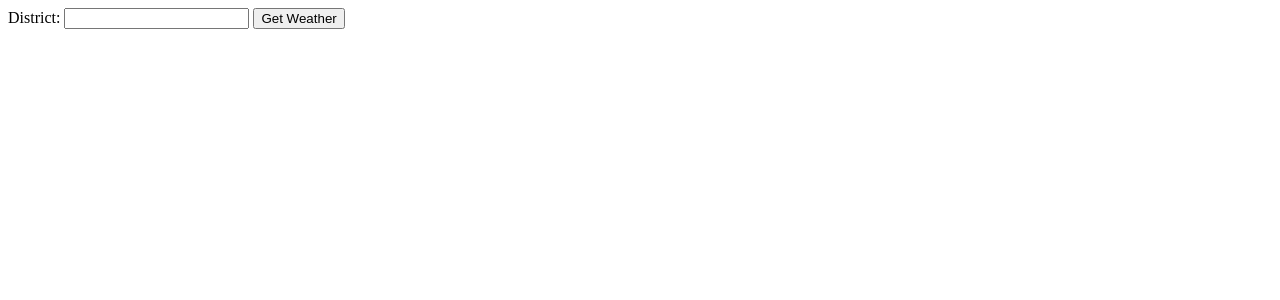
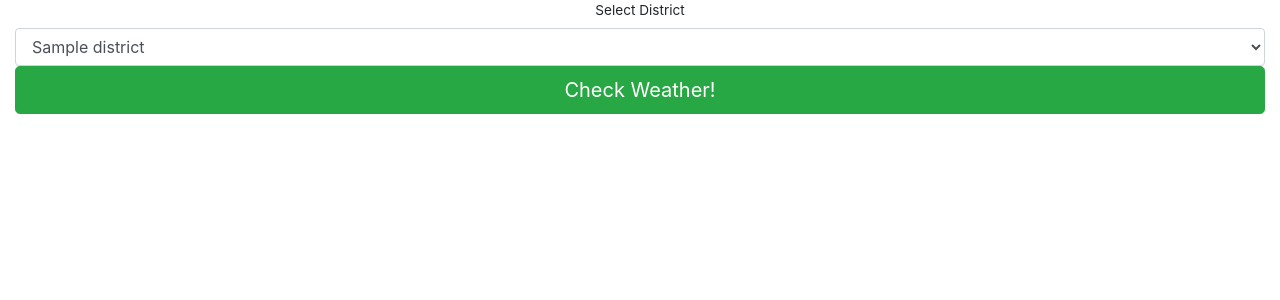
Before and after one commit to ArifShariar/FunWithAPIs, a Django app: template templates/Weather/weather.html in a window 1280 px wide. Shown: the top 300 px of the page. Run offline with Django 3.2, Linux system fonts and the light colour scheme; the template is opened without the code that fills it: most values are stand-ins (such as "Sample title", 1, 10 or a date in 2020); parts of the project's set-up code (start-up, migrations or seed data) failed here and were passed over; some libraries are stand-ins or nearby versions.

Commit message:
Changed weather.html

```diff
--- a/Weather/views.py
+++ b/Weather/views.py
@@ -12,5 +12,6 @@ def weather(request):
     while k <= 63:
         districts.append(data['districts'][k]['name'])
         k += 1
+    districts.sort()
     context = {'districts': districts}
     return render(request, 'Weather/weather.html', context)
--- /dev/null
+++ b/static/css/weatherPage.css
@@ -0,0 +1,6 @@
+label{
+    display: block;
+    text-align: center;
+    line-height: 150%;
+    font-size: .85em;
+}
--- a/templates/Weather/weather.html
+++ b/templates/Weather/weather.html
@@ -1,3 +1,4 @@
+{% load static %}
 <!doctype html>
 <html lang="en">
 <head>
@@ -5,8 +6,12 @@
   <meta name="viewport" content="width=device-width, initial-scale=1">
   <title>Weather Forecast</title>
   <link rel="stylesheet" href="//code.jquery.com/ui/1.13.0/themes/base/jquery-ui.css">
+    <meta name="viewport" content="width=device-width, initial-scale=1, shrink-to-fit=no">
+    <link rel="stylesheet" href="https://maxcdn.bootstrapcdn.com/bootstrap/4.0.0/css/bootstrap.min.css" integrity="sha384-Gn5384xqQ1aoWXA+058RXPxPg6fy4IWvTNh0E263XmFcJlSAwiGgFAW/dAiS6JXm" crossorigin="anonymous">
+    <link rel="stylesheet" type="text/css" href="{% static 'css/weatherPage.css' %}">
   <script src="https://code.jquery.com/jquery-3.6.0.js"></script>
   <script src="https://code.jquery.com/ui/1.13.0/jquery-ui.js"></script>
+
   <script>
   $( function() {
     var availableTags = [
@@ -23,13 +28,24 @@
 
 
 <body>
-    <div>
-        <form action="" method="post">
-            {% csrf_token %}
-            <label for="districts">District:</label>
-            <input type="text" name="districts" id="districts">
-            <input type="submit" value="Get Weather">
+    <div class="container-fluid">
+        <form>
+        {% csrf_token %}
+            <div class="form-group">
+                <label for="selectDistrict" >Select District</label>
+                <select class="form-control" id="selectDistrict">
+                    {% for district in districts %}
+                        <option>{{ district }}</option>
+                    {% endfor %}
+                </select>
+                <button type="submit" class="btn btn-success btn-lg btn-block">Check Weather!</button>
+            </div>
         </form>
     </div>
+
+    <script src="https://code.jquery.com/jquery-3.2.1.slim.min.js" integrity="sha384-KJ3o2DKtIkvYIK3UENzmM7KCkRr/rE9/Qpg6aAZGJwFDMVNA/GpGFF93hXpG5KkN" crossorigin="anonymous"></script>
+    <script src="https://cdnjs.cloudflare.com/ajax/libs/popper.js/1.12.9/umd/popper.min.js" integrity="sha384-ApNbgh9B+Y1QKtv3Rn7W3mgPxhU9K/ScQsAP7hUibX39j7fakFPskvXusvfa0b4Q" crossorigin="anonymous"></script>
+    <script src="https://maxcdn.bootstrapcdn.com/bootstrap/4.0.0/js/bootstrap.min.js" integrity="sha384-JZR6Spejh4U02d8jOt6vLEHfe/JQGiRRSQQxSfFWpi1MquVdAyjUar5+76PVCmYl" crossorigin="anonymous"></script>
+
 </body>
 </html>
```
Also changed, not shown: ExternalCodes/weather.py (+13 -16 lines).
